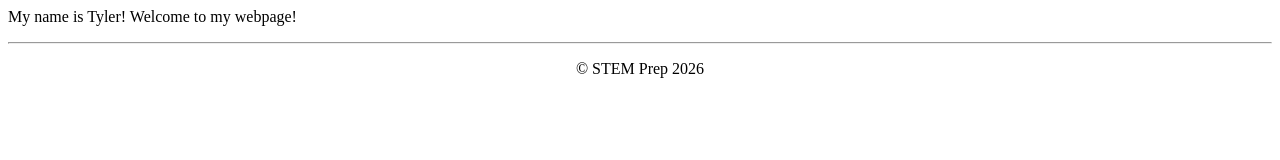
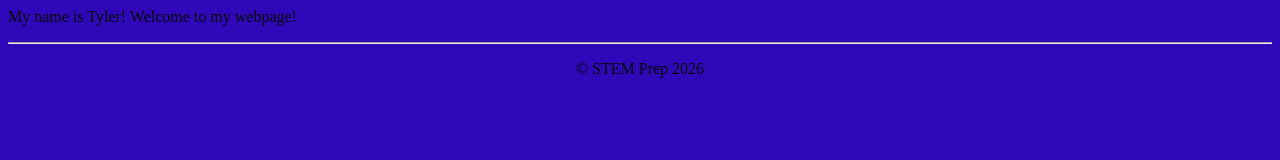
Before and after one commit to pantherkills44/pantherkills44.github.io, a plain HTML site: page index.html in a window 1280 px wide. Drawn offline with Linux system fonts and the light colour scheme.

Commit message:
Add background color to the webpage

```diff
--- a/index.html
+++ b/index.html
@@ -3,6 +3,11 @@
     <title>
       Tyler's Website
     </title>
+    <style>
+      body{
+        background-color: #3107ba;
+      }
+    </style>
   </head>
   <body>
    <p> My name is Tyler! Welcome to my webpage! </p>
```
